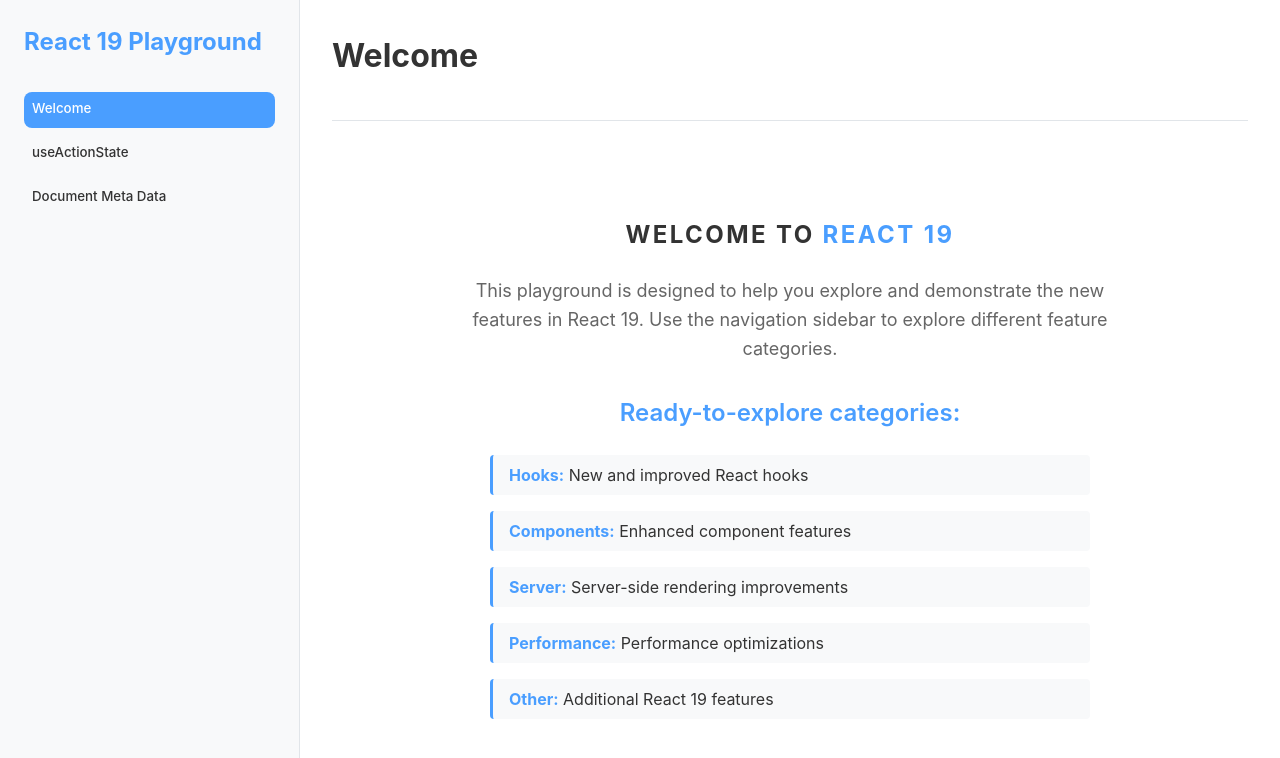
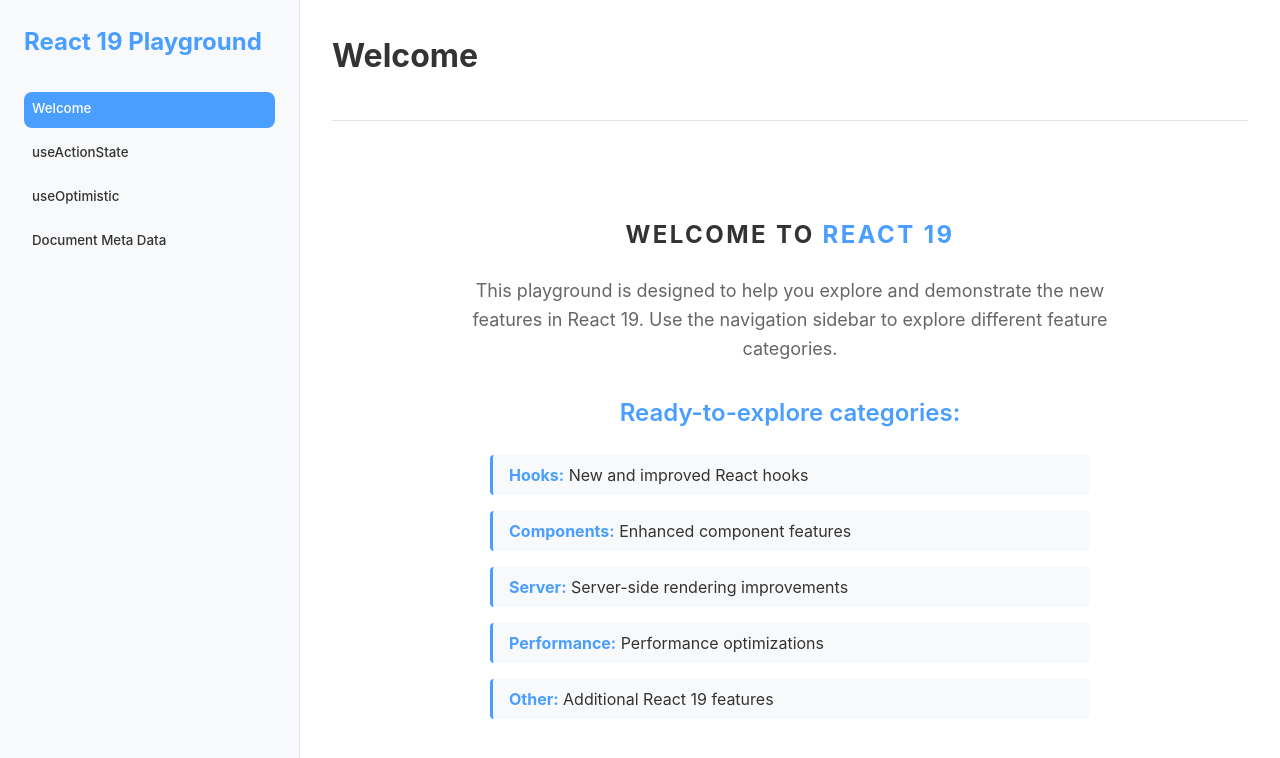
Before and after one commit to ZAKdev/what-is-new-in-react-19, a React app: page / in a window 1280 px wide. Shown: the top 758 px of the page. Built offline with nearby package versions, Linux system fonts and the light colour scheme.

Commit message:
add some new components

```diff
--- a/src/App.tsx
+++ b/src/App.tsx
@@ -6,8 +6,8 @@ import Navigation from './components/layout/Navigation';
 import MainContent from './components/layout/MainContent';
 import WelcomeDemo from './components/demos/WelcomeDemo';
 import DocumentMetaData from './components/demos/DocumentMetaData/DocumentMetaData';
-import UseActionState from './components/demos/useActionState/UseActionState';
-import OldFormSubmission from './components/demos/useActionState/OldFormSubmission';
+import UseActionState from './components/demos/actions/UseActionState';
+import OptimisticComp from './components/demos/OptimisticComp/OptimisticComp';
 import { DemoItem } from './types';
 import { AppContainer } from './App.styles';
 
@@ -21,6 +21,11 @@ const demoItems: DemoItem[] = [
         id: 'action-state',
         title: 'useActionState',
         component: () => <UseActionState />,
+    },
+    {
+        id: 'optimistic-comp',
+        title: 'useOptimistic',
+        component: () => <OptimisticComp />,
     },
     {
         id: 'meta-data',
--- /dev/null
+++ b/src/components/demos/OptimisticComp/OptimisticComp.tsx
@@ -0,0 +1,7 @@
+import { JSX, useOptimistic } from 'react';
+
+const OptimisticComp = (): JSX.Element => {
+    return <div>Optimistic Hook</div>
+};
+
+export default OptimisticComp;
```
Also changed, not shown: src/components/demos/actions/FormStatusComp.tsx (added, +18 -0 lines), src/components/demos/actions/OldFormSubmission.tsx (renamed from src/components/demos/useActionState/OldFormSubmission.tsx), src/components/demos/actions/UseActionState.tsx (renamed from src/components/demos/useActionState/UseActionState.tsx).
